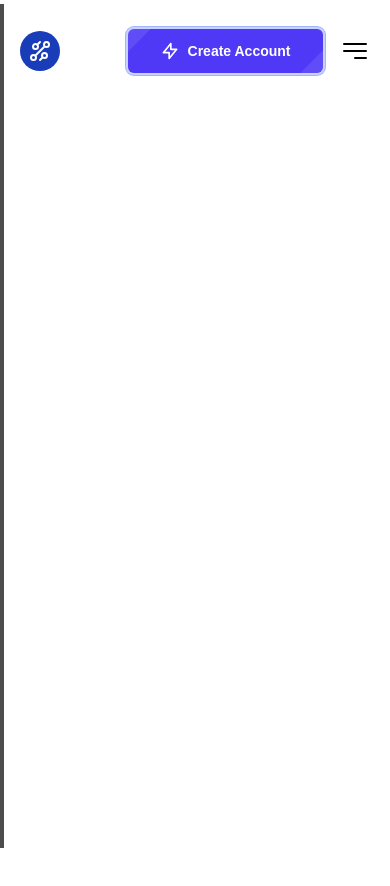
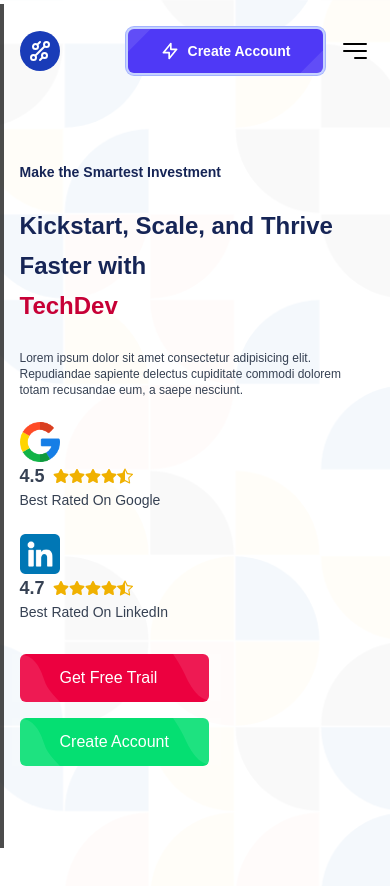
Before and after one commit to mohammadsalameen/TechDev, a Next.js app: page / in a window 390 px wide. Shown: the top 886 px of the page. Built offline with nearby package versions, Linux system fonts and the light colour scheme; a web font is replaced by a local one.

Commit message:
responsive hero section

```diff
--- a/components/home/Home.tsx
+++ b/components/home/Home.tsx
@@ -1,8 +1,10 @@
 import React from 'react'
+import Hero from './hero/Hero'
 
 const Home = () => {
   return (
     <div className='overflow-hidden h-[10000px]'>
+      <Hero/>
     </div>
   )
 }
--- /dev/null
+++ b/components/home/hero/Hero.tsx
@@ -0,0 +1,163 @@
+import React from "react";
+import Image from "next/image";
+import { FaStar } from "react-icons/fa";
+import { BsStarHalf } from "react-icons/bs";
+import Link from "next/link";
+
+const Hero = () => {
+  return (
+    <div className="relative w-full h-[110vh] sm:h-screen bg-[url('/images/bg.png')] bg-cover bg-center flex justify-center flex-col">
+      <div className="w-[90%] md:[80%] mx-auto items-center grid grid-cols-1 xl:grid-cols-2 gap-10  ">
+        <div>
+          <p className="text-sm sm:text-base md:text-xl font-bold text-blue-950">
+            Make the Smartest Investment
+          </p>
+          <h1
+            className="text-2xl md:text-3xl lg:text-4xl mt-6 mb-6 font-bold text-blue-950
+                leading-[2.5rem] md:leading-[3.5rem]"
+          >
+            Kickstart, Scale, and Thrive Faster with
+            <p className="text-rose-700">TechDev</p>
+          </h1>
+          <p className="text-xs sm:text-sm md:text-base font-medium text-gray-700">
+            Lorem ipsum dolor sit amet consectetur adipisicing elit. Repudiandae
+            sapiente delectus cupiditate commodi dolorem totam recusandae eum, a
+            saepe nesciunt.
+          </p>
+
+          <div className="flex sm:flex-row flex-col sm:items-center sm:space-x-10 mt-6">
+            <div className="flex items-center space-x-4">
+              <Image
+                src="/images/google.png"
+                alt="google"
+                width={40}
+                height={40}
+              />
+            </div>
+            <div>
+              <div className="flex items-center space-x-2">
+                <h1 className="text-lg sm:text-xl md:text-2xl text-gray-700 font-bold">
+                  4.5
+                </h1>
+                <div className="flex items-center ">
+                  <FaStar className="text-yellow-500 w-4 h-4 " />
+                  <FaStar className="text-yellow-500 w-4 h-4 " />
+                  <FaStar className="text-yellow-500 w-4 h-4 " />
+                  <FaStar className="text-yellow-500 w-4 h-4 " />
+                  <BsStarHalf className="text-yellow-500 w-4 h-4 " />
+                </div>
+              </div>
+              <p className="text-gray-700 text-sm sm:text-base">
+                Best Rated On Google
+              </p>
+            </div>
+            <div className="flex mt-6 lg:mt-0 items-center space-x-4">
+              <Image
+                src="/images/linkedin.png"
+                alt="linkedin"
+                width={40}
+                height={40}
+              />
+            </div>
+            <div>
+              <div className="flex items-center space-x-2">
+                <h1 className="text-lg sm:text-xl md:text-2xl text-gray-700 font-bold">
+                  4.7
+                </h1>
+                <div className="flex items-center ">
+                  <FaStar className="text-yellow-500 w-4 h-4 " />
+                  <FaStar className="text-yellow-500 w-4 h-4 " />
+                  <FaStar className="text-yellow-500 w-4 h-4 " />
+                  <FaStar className="text-yellow-500 w-4 h-4 " />
+                  <BsStarHalf className="text-yellow-500 w-4 h-4 " />
+                </div>
+              </div>
+              <p className="text-gray-700 text-sm sm:text-base">
+                Best Rated On LinkedIn
+              </p>
+            </div>
+          </div>
+          <div
+            className="mt-8 flex flex-col sm:flex-row w-fit sm:items-center space-y-4 sm:space-y-0
+        sm:space-x-4"
+          >
+            <Link
+              href="#_"
+              className="relative px-10 py-3 font-medium text-white transition duration-300 bg-rose-600 rounded-md hover:bg-rose-800 ease"
+            >
+              <span className="absolute bottom-0 left-0 h-full -ml-2">
+                <svg
+                  viewBox="0 0 487 487"
+                  className="w-auto h-full opacity-100 object-stretch"
+                  xmlns="http://www.w3.org/2000/svg"
+                >
+                  <path
+                    d="M0 .3c67 2.1 134.1 4.3 186.3 37 52.2 32.7 89.6 95.8 112.8 150.6 23.2 54.8 32.3 101.4 61.2 149.9 28.9 48.4 77.7 98.8 126.4 149.2H0V.3z"
+                    fill="#FFF"
+                    fill-rule="nonzero"
+                    fill-opacity=".1"
+                  ></path>
+                </svg>
+              </span>
+              <span className="absolute top-0 right-0 w-12 h-full -mr-3">
+                <svg
+                  viewBox="0 0 487 487"
+                  className="object-cover w-full h-full"
+                  xmlns="http://www.w3.org/2000/svg"
+                >
+                  <path
+                    d="M487 486.7c-66.1-3.6-132.3-7.3-186.3-37s-95.9-85.3-126.2-137.2c-30.4-51.8-49.3-99.9-76.5-151.4C70.9 109.6 35.6 54.8.3 0H487v486.7z"
+                    fill="#FFF"
+                    fill-rule="nonzero"
+                    fill-opacity=".1"
+                  ></path>
+                </svg>
+              </span>
+              <span className="relative">Get Free Trail</span>
+            </Link>
+            <Link
+              href="#_"
+              className="relative px-10 py-3 font-medium text-white transition duration-300 bg-green-400 rounded-md hover:bg-green-600 ease"
+            >
+              <span className="absolute bottom-0 left-0 h-full -ml-2">
+                <svg
+                  viewBox="0 0 487 487"
+                  className="w-auto h-full opacity-100 object-stretch"
+                  xmlns="http://www.w3.org/2000/svg"
+                >
+                  <path
+                    d="M0 .3c67 2.1 134.1 4.3 186.3 37 52.2 32.7 89.6 95.8 112.8 150.6 23.2 54.8 32.3 101.4 61.2 149.9 28.9 48.4 77.7 98.8 126.4 149.2H0V.3z"
+                    fill="#FFF"
+                    fill-rule="nonzero"
+                    fill-opacity=".1"
+                  ></path>
+                </svg>
+              </span>
+              <span className="absolute top-0 right-0 w-12 h-full -mr-3">
+                <svg
+                  viewBox="0 0 487 487"
+                  className="object-cover w-full h-full"
+                  xmlns="http://www.w3.org/2000/svg"
+                >
+                  <path
+                    d="M487 486.7c-66.1-3.6-132.3-7.3-186.3-37s-95.9-85.3-126.2-137.2c-30.4-51.8-49.3-99.9-76.5-151.4C70.9 109.6 35.6 54.8.3 0H487v486.7z"
+                    fill="#FFF"
+                    fill-rule="nonzero"
+                    fill-opacity=".1"
+                  ></path>
+                </svg>
+              </span>
+              <span className="relative">Create Account</span>
+            </Link>
+          </div>
+        </div>
+        {/* Image Content */}
+        <div className="mx-auto hidden xl:block">
+            <Image src='/images/hero.jpg' alt="hero" width={900} height={900}/>
+        </div>
+      </div>
+    </div>
+  );
+};
+
+export default Hero;
```
